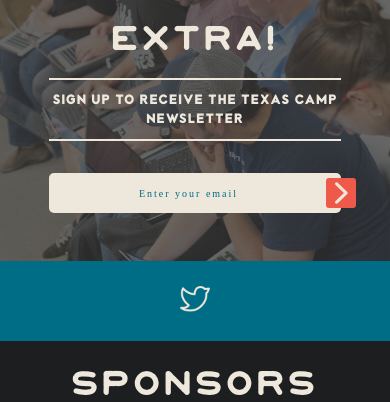
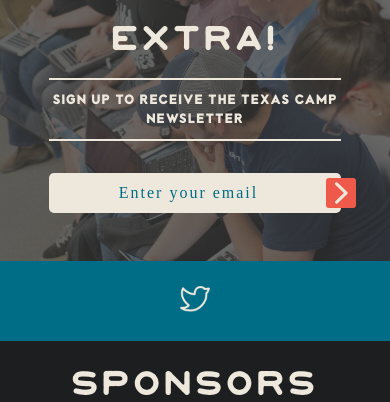
Before and after one commit to TexasCamp/2017.texascamp.org, a PHP site: page / in a window 390 px wide. Shown: the part 392-794 px from the top of the page. Run offline with PHP 8.4, Linux system fonts and the light colour scheme; some libraries are stand-ins or nearby versions.

Commit message:
Avoid auto zooming on iOS

```diff
--- a/web/splash/css/styles.css
+++ b/web/splash/css/styles.css
@@ -235,7 +235,7 @@
     font-size: 20px;
   }
   .mc_form input[type="email"] {
-    font-size: 15px;
+    font-size: 16px;
   }
 }
 
@@ -262,7 +262,6 @@
     font-size: 13px;
   }
   .mc_form input[type="email"] {
-    font-size: 10px;
     height: 40px;
     padding-right: 18px;
   }
@@ -378,7 +377,7 @@
     padding: 10vw;
   }
   .mc_form input[type="email"] {
-    font-size: 15px;
+    font-size: 16px;
   }
 }
 
@@ -388,9 +387,6 @@
   }
   p {
     font-size: 16px;
-  }
-  .mc_form input[type="email"] {
-    font-size: 12px;
   }
 }
 
@@ -405,7 +401,6 @@
     margin-bottom: 3em;
   }
   .mc_form input[type="email"] {
-    font-size: 10px;
     height: 40px;
     padding-right: 18px;
   }
```
